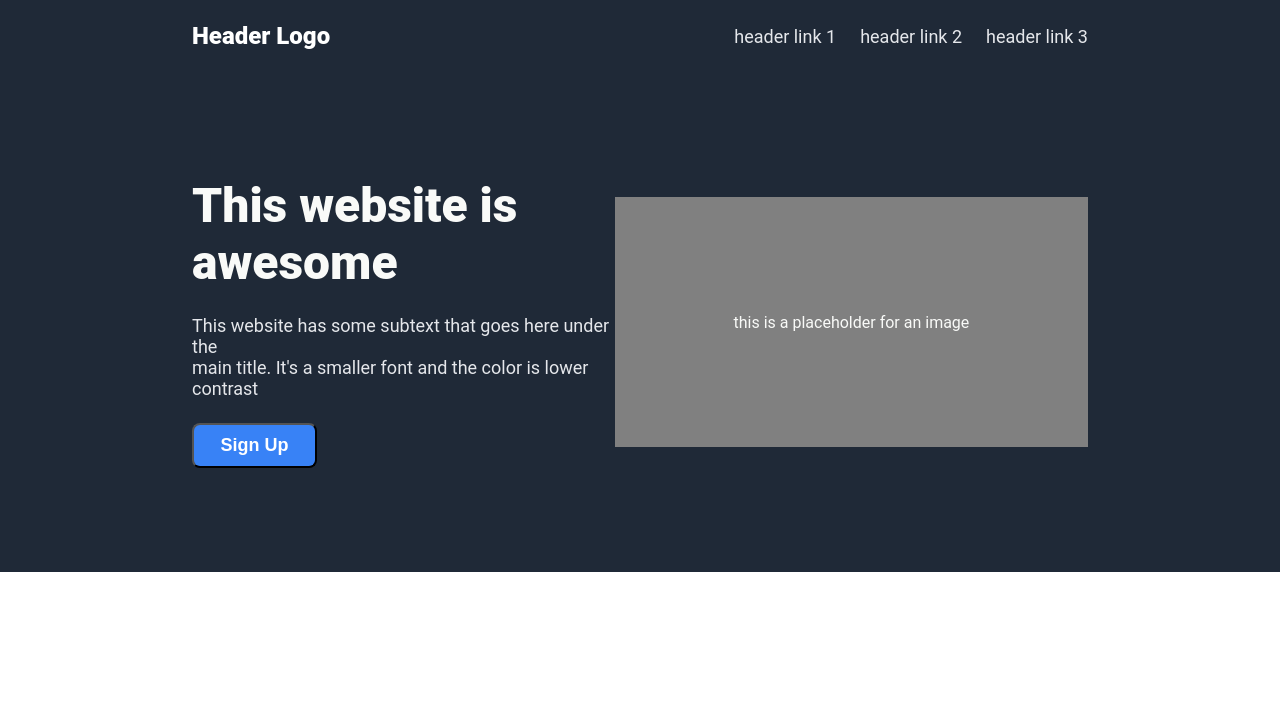
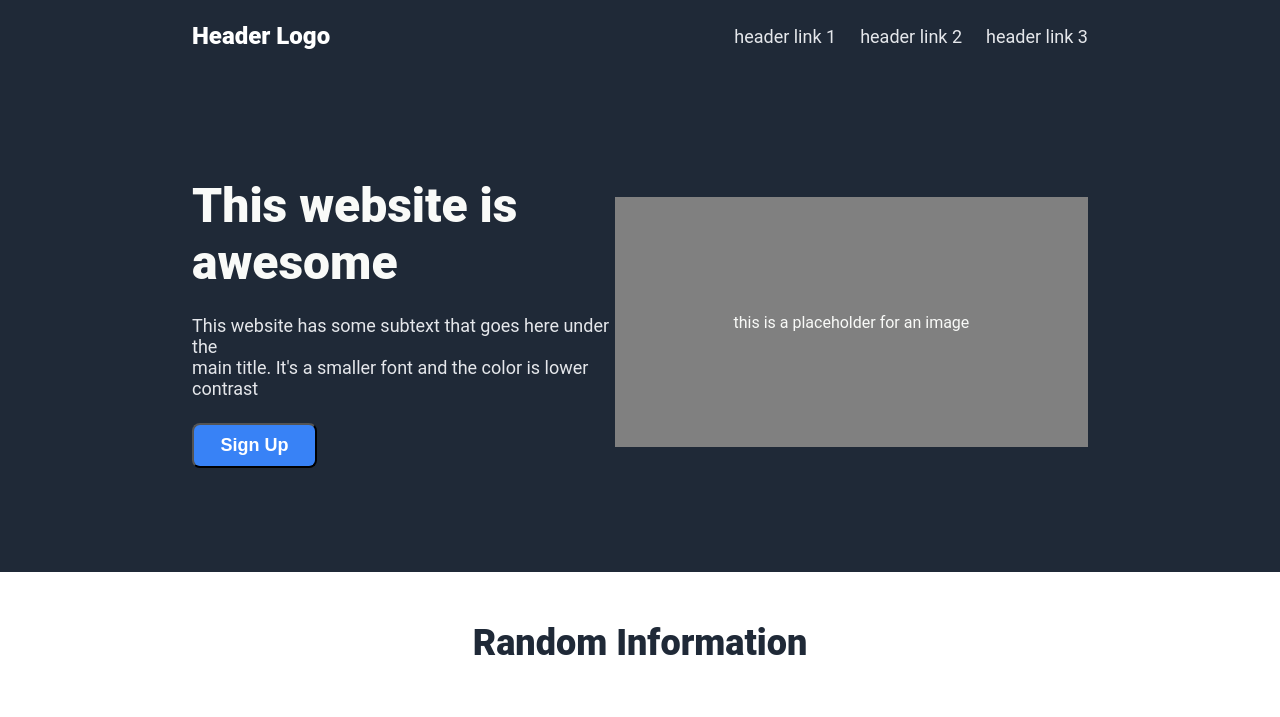
Before and after one commit to dfitch96/landing-page, a plain HTML site: page index.html in a window 1280 px wide. Drawn offline with Linux system fonts and the light colour scheme.

Commit message:
Created a container for the info portion of the page. Added the header

```diff
--- a/index.html
+++ b/index.html
@@ -40,6 +40,12 @@
         </div>
     </div>
 
+    <div class="info">
+        <div class="info-header">
+            Random Information
+        </div>
+
+    </div>
 
 
 </body>
--- a/style.css
+++ b/style.css
@@ -93,3 +93,22 @@ a{
     height: 250px;
     margin-right: 15vw;;
 }
+
+
+.info{
+    display: flex;
+    flex-direction: column;
+    justify-content: center;
+    align-items: center;
+    margin: 0;
+    padding: 0;
+    background-color: white;
+}
+
+.info-header{
+
+    font-size: 36px;
+    font-weight: 900;
+    color: #1F2937;
+    margin: 50px;
+}
```
